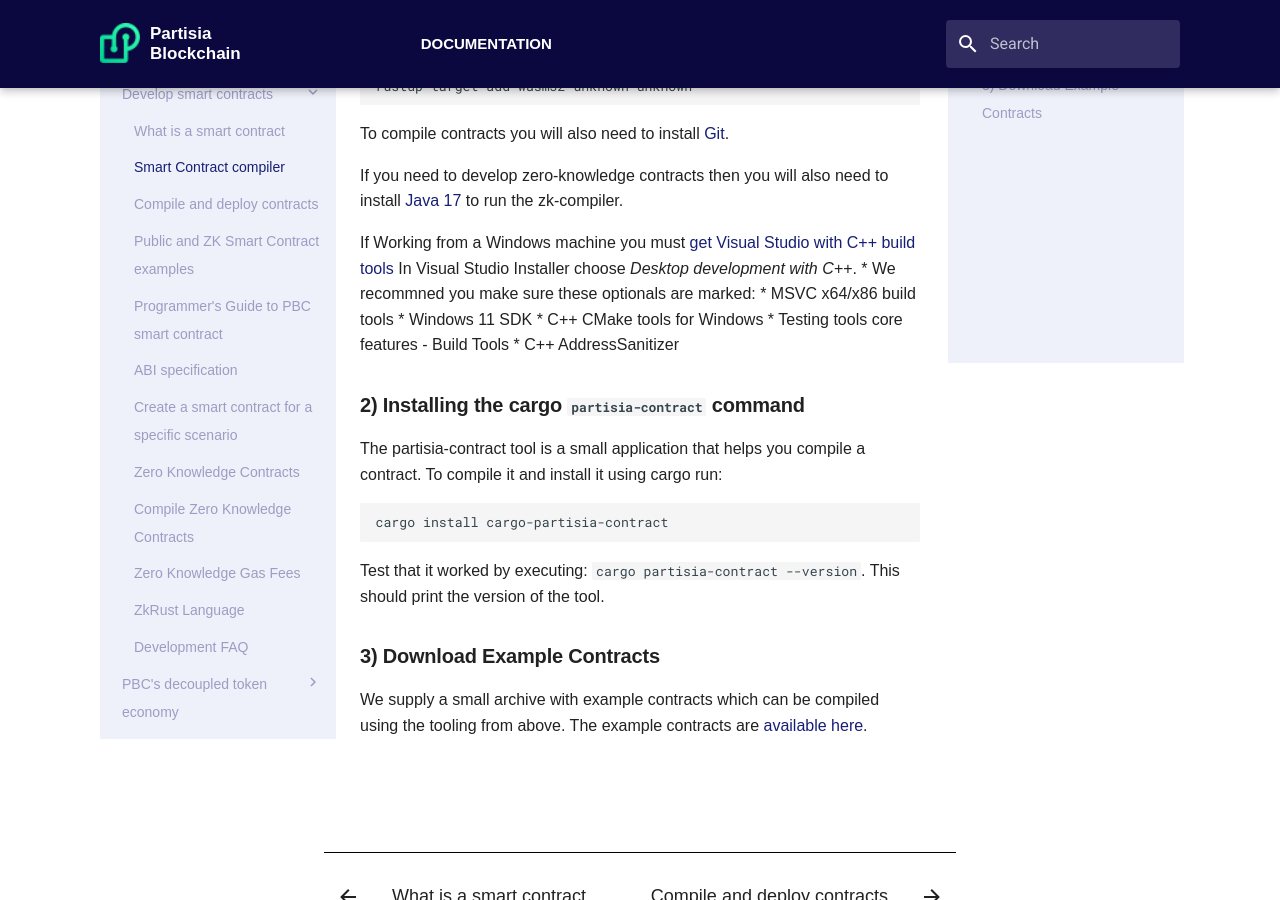
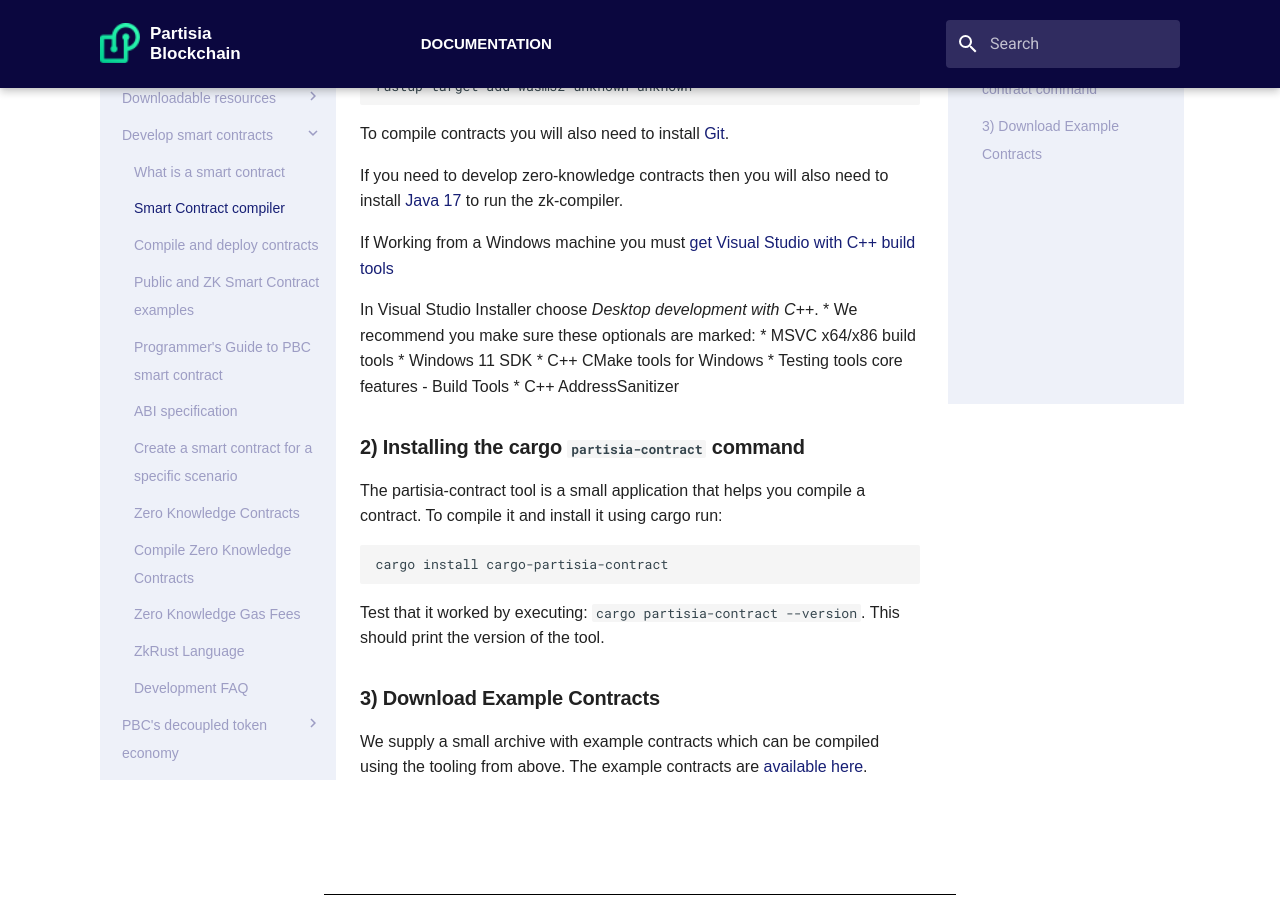
Before and after one commit to 0xSero/partisia-docs, an MkDocs documentation site: the page built from docs/download-compiler.md, in a window 1280 px wide and 900 px high, scrolled down 334 px. Built offline with MkDocs 1.6.1 and Material for MkDocs 9.7.7, drawn with Linux system fonts in a browser that asks for light colours; some web fonts are replaced; a script that is not in the unit is left out.

Commit message:
Trying out small changes to formatting

```diff
--- a/docs/download-compiler.md
+++ b/docs/download-compiler.md
@@ -15,9 +15,11 @@
 
 If you need to develop zero-knowledge contracts then you will also need to install [Java 17](https://openjdk.org/) to run the zk-compiler.
 
+
 If Working from a Windows machine you must [get Visual Studio with C++  build tools](https://visualstudio.microsoft.com/downloads/)
+
 In Visual Studio Installer choose *Desktop development with C++*.
-* We recommned you make sure these optionals are marked:
+* We recommend you make sure these optionals are marked:
   * MSVC x64/x86 build tools
   * Windows 11 SDK
   * C++ CMake tools for Windows
```
